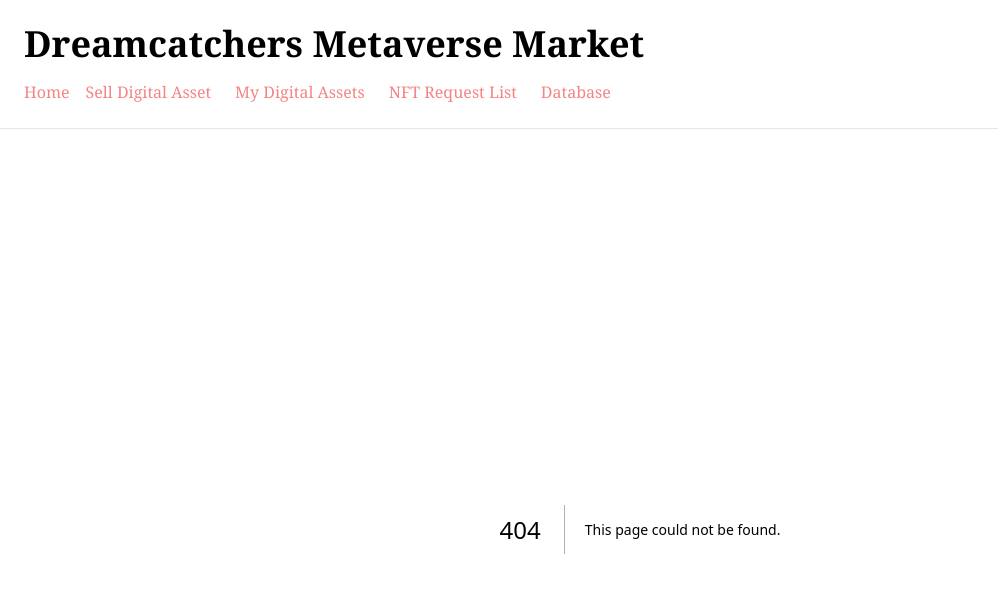
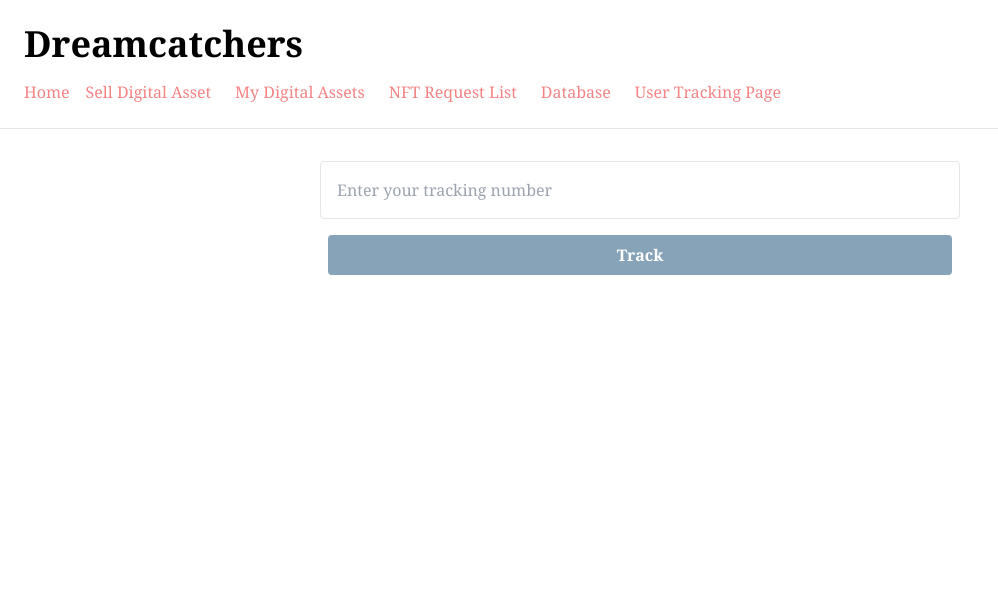
Before and after one commit to KenWilbertOsman/Innovate, a Next.js app: page /user-tracking in a window 1280 px wide. Before the commit this address had no page. Shown: the top 592 px of the page, without its empty margins (0-998 px from the left). Built offline with nearby package versions, Linux system fonts and the light colour scheme.

Commit message:
- Adjusted the image fitting for lists - Added basic functional user tracking page to be designed

```diff
--- a/pages/_app.js
+++ b/pages/_app.js
@@ -12,7 +12,7 @@ function MyApp({ Component, pageProps }) {
 
     <div className='font-serif'>
     <nav className="border-b p-6">   {/*USING TAILWIND:  Border bottom and padding 6*/}
-      <p className="text-4xl font-bold">Dreamcatchers Metaverse Market</p>
+      <p className="text-4xl font-bold">Dreamcatchers</p>
       <div className="flex mt-4">     {/**This div to hold link, mt-4 = Margin top 4 */}
           <Link href="/" className="mr-4 text-theme-peach">
               Home
@@ -34,6 +34,11 @@ function MyApp({ Component, pageProps }) {
           <Link href = "/database" className = "mr-6 text-theme-peach">
               Database
           </Link>
+
+          <Link href = "/user-tracking" className = "mr-6 text-theme-peach">
+              User Tracking Page
+          </Link>
+
     </div>
 
     </nav>
--- a/pages/database.js
+++ b/pages/database.js
@@ -121,7 +121,7 @@ export default function Database() {
                                         </svg>
                                     </div>
                                 </a>
-                                <img src={nft.image} class="rounded object-fill h-96 w-full"/>
+                                <img src={nft.image} class="rounded object-fill h-96 w-screen"/>
                                 <div className="p-4 bg-black inset-x-0 bottom-0" >
                                     <p className="text-xl font-bold text-white">Recipient Address: {nft.recAddress}</p>
                                     <p className="text-xl font-bold text-white">Recipient Mobile: {nft.recNumber}</p>
--- a/pages/my-assets.js
+++ b/pages/my-assets.js
@@ -124,7 +124,7 @@ export default function MyAssets() {
                                         </div>
                                     </a>
 
-                                    <img src={nft.image} class="rounded object-fill h-96 w-full" />
+                                    <img src={nft.image} class="rounded object-fill h-96 w-screen" />
 
                                     <div className="bg-black inset-x-0 bottom-0">
                                         <p className="text-xs font-bold text-white m-2">Username: {nft.name}</p>
--- a/pages/request-list.js
+++ b/pages/request-list.js
@@ -106,7 +106,7 @@ export default function RequestList() {
                         nfts.map((nft, i) => (
                             <div key={i} className="grid grid-rows-1 border shadow rounded-xl overflow-hidden ">
                                 <div className="row-start-1 relative">
-                                    <img src={nft.image} class="rounded object-fill h-96 w-full" />
+                                    <img src={nft.image} class="rounded object-fill h-96 w-screen" />
                                     <div className="bg-black inset-x-0 bottom-0 ">
                                         <p className="text-xs font-bold text-white m-2 ">Seller:  </p>
                                         <p className="text-xs font-bold text-white m-2 break-words ">{nft.seller}</p>
@@ -120,7 +120,7 @@ export default function RequestList() {
                                 </div>
                                 <div className="flex justify-center inset-x-0 bottom-0">
                                     <button className="w-half bg-green-500 text-white font-bold py-2 px-11 mx-2 my-4 rounded" onClick={() => acceptRequestedNft(nft)}>Accept</button>
-                                    <button className="w-half bg-theme-red text-white font-bold py-2 px-11 mx-2 my-4 rounded" onClick={() => { declineRequestedNft(nft) }}>Delete</button>
+                                    <button className="w-half bg-theme-red text-white font-bold py-2 px-11 mx-2 my-4 rounded" onClick={() => declineRequestedNft(nft)}>Delete</button>
                                 </div>
                             </div>
                         ))
--- /dev/null
+++ b/pages/user-tracking.js
@@ -0,0 +1,31 @@
+import {useEffect, useState} from 'react' //to keep with local state
+import Link from 'next/link'
+import { useRouter } from 'next/router'
+
+export default function UserTracking() {
+    const [formInput, updateFormInput] = useState({hash: ''})
+    const router = useRouter()
+
+    async function userTrack() {
+        const {hash} = formInput
+        router.push(`/user-detail?index=${hash}`)
+    }
+
+    return (
+      <div className= "flex justify-center">
+        <div className="w-1/2 flex flex-col pb-12">
+                <input
+                    placeholder="Enter your tracking number"
+                    className="mt-8 border rounded p-4"
+                    onChange={e => updateFormInput({ ...formInput, hash: e.target.value })}
+                />
+                <button className="w-half mt-4 bg-theme-blue text-white font-bold py-2 px-11 mx-2 my-4 rounded" onClick={() => userTrack()}>Track</button>
+
+                {/* <Link href={`/user-detail?index=${}`}  className = "mr-6 text-theme-peach">
+              User Tracking Page
+          </Link> */}
+        </div>
+
+      </div>
+    )
+  }
```
